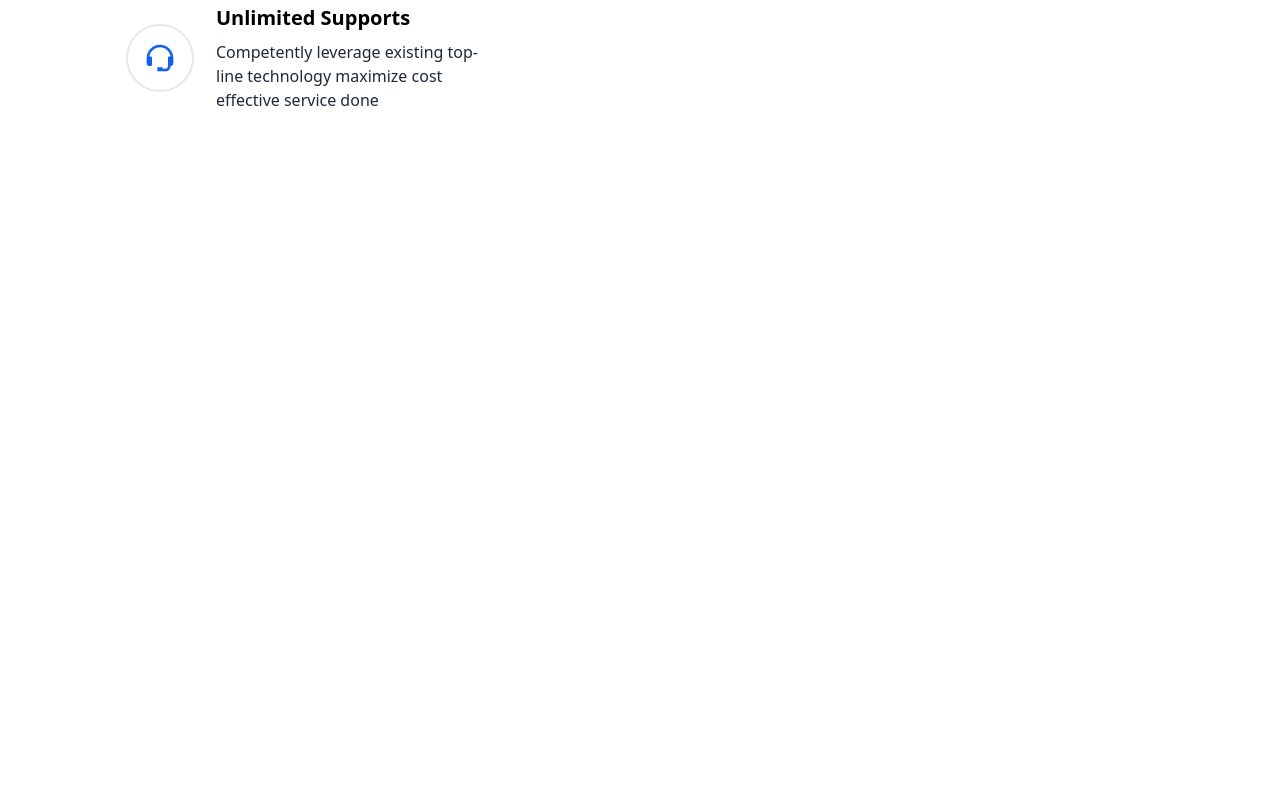
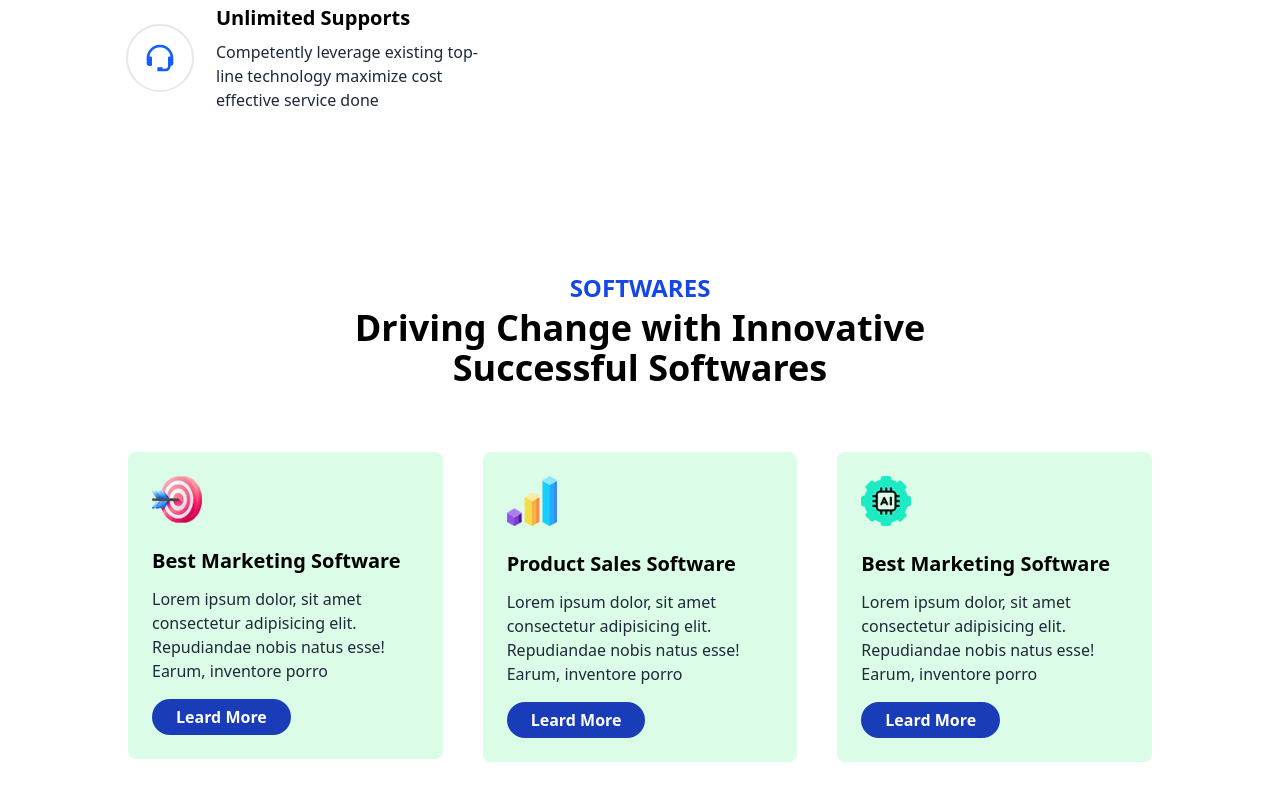
Before and after one commit to DevGabrielrr/software_starter-Next, a Next.js app: page / in a window 1280 px wide. Shown: the part 3231-4031 px from the top of the page. Before the commit the page ends 3439 px from the top, so only its background shows below. Built offline with nearby package versions, Linux system fonts and the light colour scheme.

Commit message:
feat: completed software cards

```diff
--- a/components/Home/Home.tsx
+++ b/components/Home/Home.tsx
@@ -3,6 +3,7 @@
 import Services from "./Services/Services";
 import About from "./About/About";
 import WhyChoose from "./WhyChoose/WhyChoose";
+import Software from "./Software/Software";
 
 const Home = () => {
   return (
@@ -11,6 +12,7 @@
       <Services />
       <About />
       <WhyChoose />
+      <Software />
     </div>
   );
 };
--- /dev/null
+++ b/components/Home/Software/Software.tsx
@@ -0,0 +1,30 @@
+import React from "react";
+import SoftwareCard from "./SoftwareCard";
+
+const Software = () => {
+  return (
+    <div className="pt-16 pb-16">
+      <div className="text-center">
+        <h1 className="uppercase text-lg sm:text-xl md:text-2xl font-bold text-blue-700 dark:text-pink-500">
+          Softwares
+        </h1>
+        {/* Heading */}
+        <h1 className="text-xl sm:text-3xl md:text-4xl mt-1 font-bold">Driving Change with Innovative <br /> Successful Softwares</h1>
+      </div>
+      {/* cARDS */}
+      <div className="w-[80%] mx-auto mt-16 grid grid-cols-1 md:grid-cols-2 xl:grid-cols-3 gap-10">
+        <div>
+            <SoftwareCard icon='/images/i1.png' title='Best Marketing Software'/>
+        </div>
+        <div>
+            <SoftwareCard icon='/images/i2.png' title='Product Sales Software'/>
+        </div>
+        <div>
+            <SoftwareCard icon='/images/i3.png' title='Best Marketing Software'/>
+        </div>
+      </div>
+    </div>
+  );
+};
+
+export default Software;
--- /dev/null
+++ b/components/Home/Software/SoftwareCard.tsx
@@ -0,0 +1,24 @@
+import Image from "next/image";
+import React from "react";
+
+type Props = {
+  icon: string;
+  title: string;
+};
+const SoftwareCard = ({ icon, title }: Props) => {
+  return (
+    <div className="bg-green-100 dark:bg-gray-800 p-6 rounded-lg">
+      <Image src={icon} alt="icon" width={50} height={50} />
+      <h1 className="text-xl mt-6 font-black">{title}</h1>
+      <p className="text-gray-800 dark:text-gray-300 mt-3 font-medium">
+        Lorem ipsum dolor, sit amet consectetur adipisicing elit. Repudiandae
+        nobis natus esse! Earum, inventore porro
+      </p>
+      <button className="px-6 py-1.5 rounded-full bg-blue-800 mt-4 font-bold hover:bg-blue-950 transition-all duration-200 cursor-pointer text-white">
+        Leard More
+      </button>
+    </div>
+  );
+};
+
+export default SoftwareCard;
```
